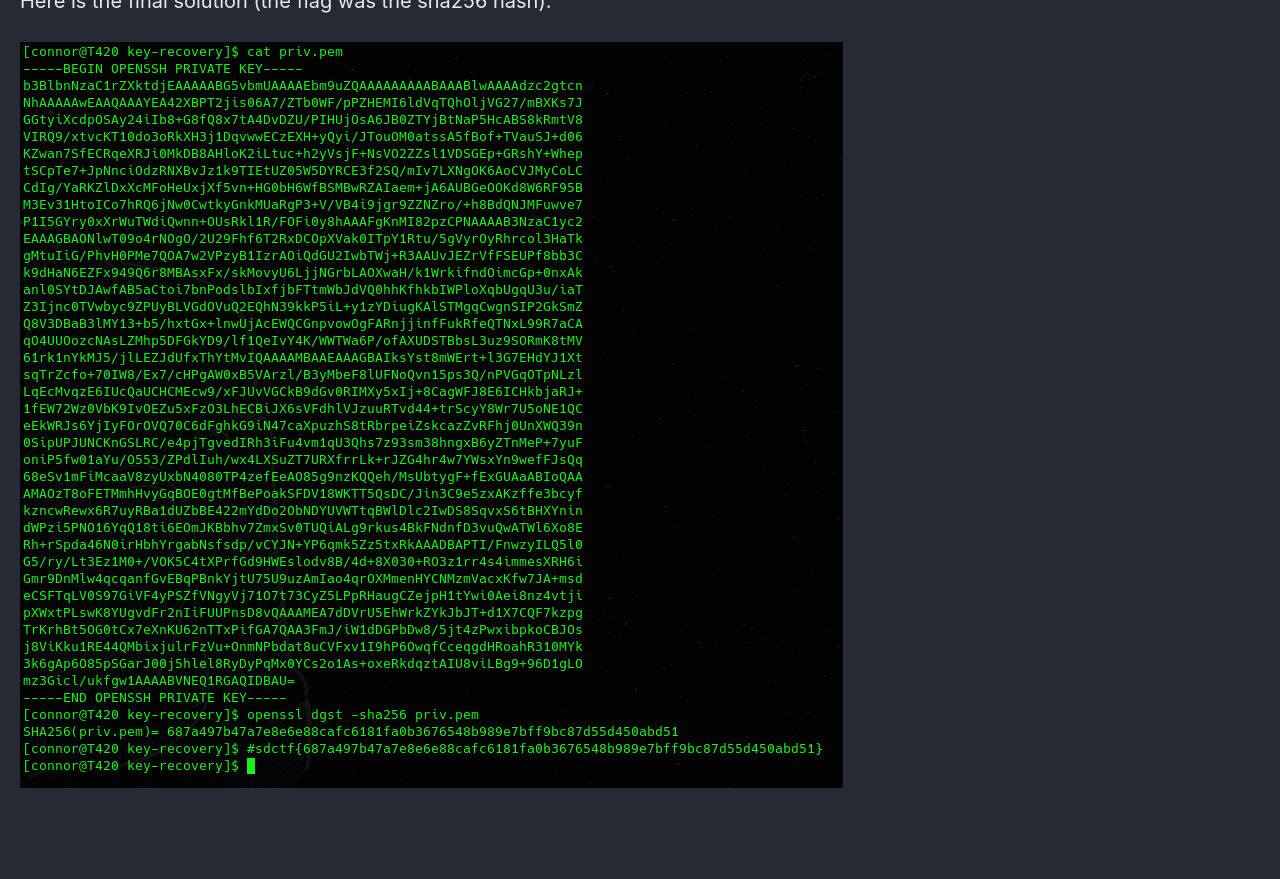
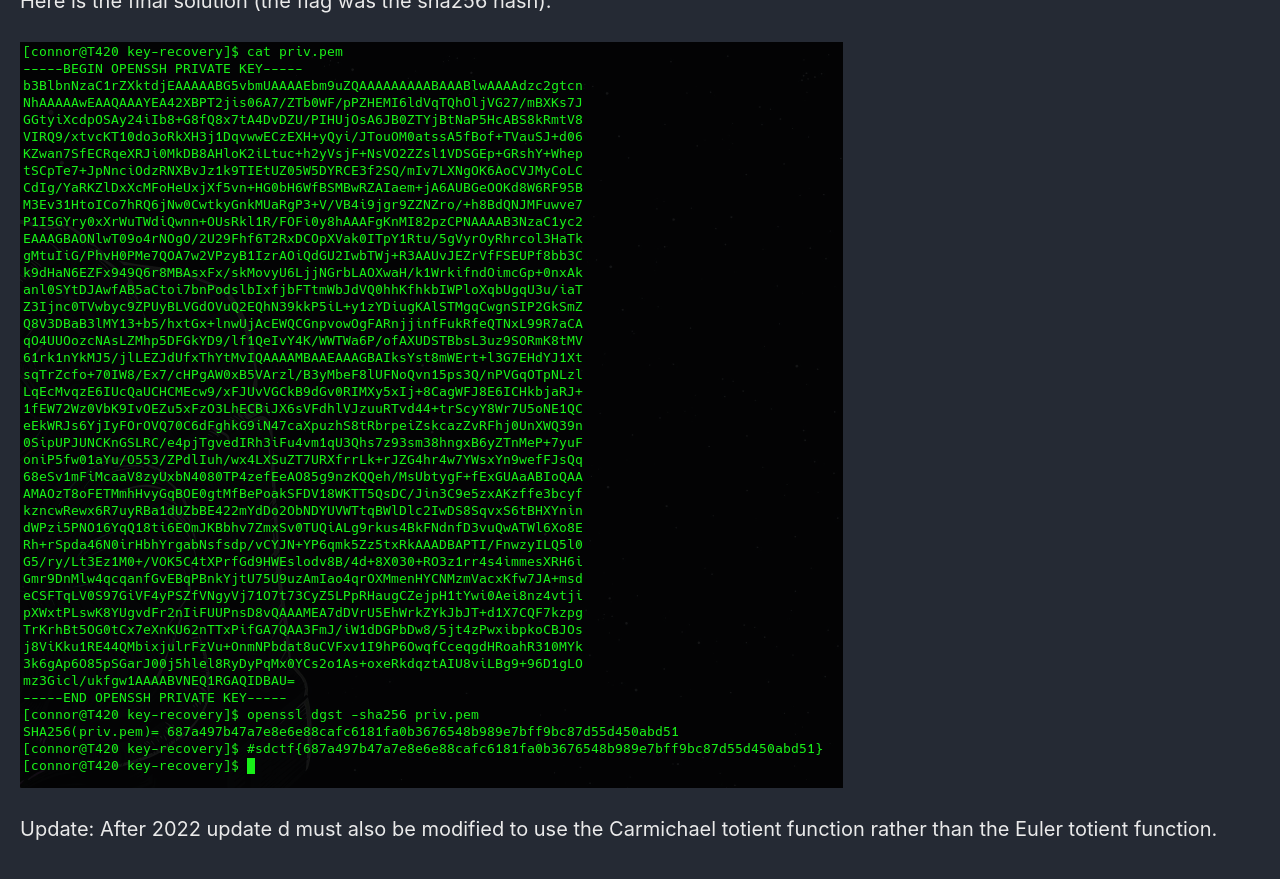
Before and after one commit to Connor-McCartney/Connor-McCartney.github.io, a Jekyll site: the page built from _pages/cryptography/rsa/key-recovery-SDCTF-2022.md, in a window 1280 px wide and 900 px high, scrolled down 7749 px. Shown: the top 879 px of the window. Built offline with Jekyll 4.4.1, drawn with Linux system fonts in a browser that asks for light colours; cached includes are drawn as plain includes; before the commit the page ends 8593 px from its top, so only the background shows below that.

Commit message:
Update key-recovery-SDCTF-2022.md

```diff
--- a/_pages/cryptography/rsa/key-recovery-SDCTF-2022.md
+++ b/_pages/cryptography/rsa/key-recovery-SDCTF-2022.md
@@ -115,3 +115,6 @@ Now the process to fix the key in this challenge is the exact same process <br>
 Here is the final solution (the flag was the sha256 hash):
 
 ![image](https://raw.githubusercontent.com/Connor-McCartney/Connor-McCartney.github.io/main/_pages/cryptography/rsa/images/final.png)
+
+
+Update: After 2022 update d must also be modified to use the Carmichael totient function rather than the Euler totient function.
```
